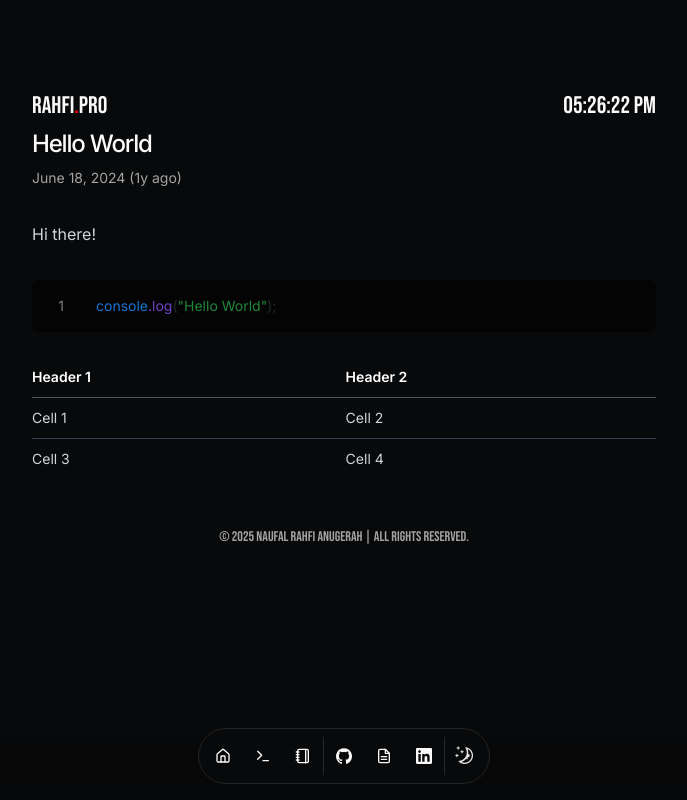
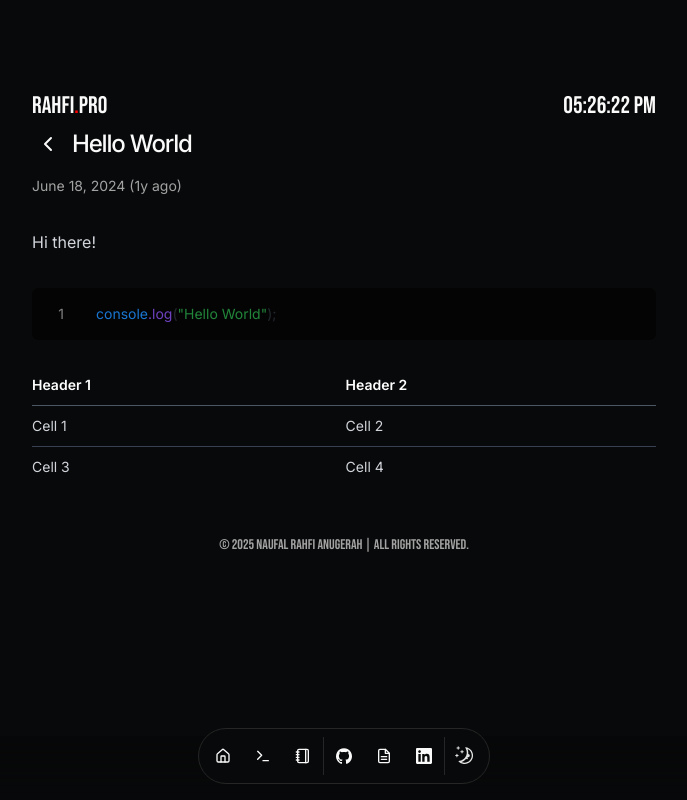
Before and after one commit to rahfianugerah/portfolio, a Next.js app: page /blog/hello-world in a window 1280 px wide. Shown: the whole page, without its empty margins (296-983 px from the left). Built offline with nearby package versions, Linux system fonts and the light colour scheme.

Commit message:
feat: add back button for blog page

```diff
--- a/src/app/blog/[slug]/page.tsx
+++ b/src/app/blog/[slug]/page.tsx
@@ -1,3 +1,4 @@
+import BackButton from "@/components/back-button";
 import { getBlogPosts, getPost } from "@/data/blog";
 import { DATA } from "@/data/resume";
 import { formatDate } from "@/lib/utils";
@@ -88,9 +89,12 @@ export default async function Blog({
           }),
         }}
       />
-      <h1 className="title font-medium text-2xl tracking-tighter max-w-[650px]">
-        {post.metadata.title}
-      </h1>
+      <div className="flex items-center space-x-2 max-w-[650px] mb-4">
+        <BackButton />
+        <h1 className="title font-medium text-2xl tracking-tighter">
+          {post.metadata.title}
+        </h1>
+      </div>
       <div className="flex justify-between items-center mt-2 mb-8 text-sm max-w-[650px]">
         <Suspense fallback={<p className="h-5" />}>
           <p className="text-sm text-neutral-600 dark:text-neutral-400">
```
